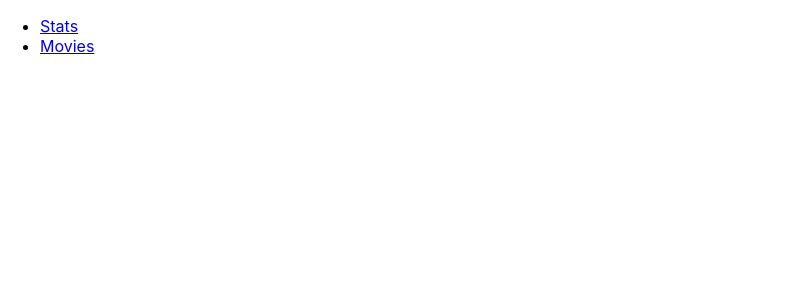
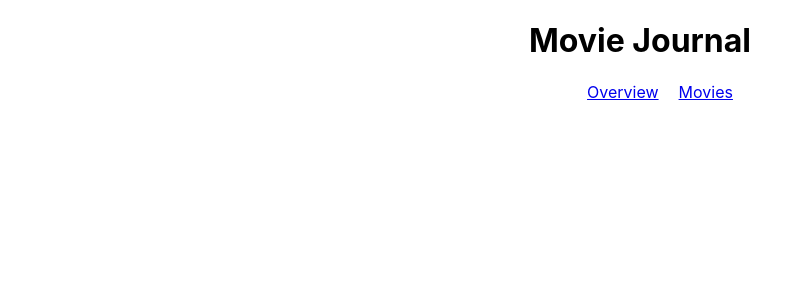
Before and after one commit to tianz/movie-journal, a React (Create React App) app: page / in a window 1280 px wide. Shown: the top 300 px of the page, without its empty margins (0-789 px from the left). Built offline with nearby package versions, Linux system fonts and the light colour scheme; no server answers.

Commit message:
Show posters

```diff
--- a/src/App.js
+++ b/src/App.js
@@ -1,21 +1,21 @@
 import React from 'react';
 import { Route } from 'react-router-dom';
 
-import './App.css';
-import MainHeader from './components/MainHeader';
+import MainHeader from './components/MainHeader/MainHeader';
 import Movies from './pages/Movies';
 import Stats from './pages/Stats/Stats';
+import './App.css';
 
 function App() {
   return (
     <div>
       <MainHeader />
       <main>
-        <Route path='/stats'>
-          <Stats />
-        </Route>
         <Route path='/movies'>
           <Movies />
+        </Route>
+        <Route path='/overview'>
+          <Stats />
         </Route>
       </main>
     </div>
--- a/src/components/MainHeader.js
+++ b/src/components/MainHeader/MainHeader.js
@@ -1,15 +1,18 @@
 import React from 'react';
 import { NavLink } from 'react-router-dom';
+
+import styles from './MainHeader.module.css';
 
 const MainHeader = () => {
   return (
     <header>
+      <h1 className={styles.h1}>Movie Journal</h1>
       <nav>
-        <ul>
-          <li>
-            <NavLink to='/stats'>Stats</NavLink>
+        <ul className={styles.ul}>
+          <li className={styles.li}>
+            <NavLink to='/overview'>Overview</NavLink>
           </li>
-          <li>
+          <li className={styles.li}>
             <NavLink to='/movies'>Movies</NavLink>
           </li>
         </ul>
--- /dev/null
+++ b/src/components/MainHeader/MainHeader.module.css
@@ -0,0 +1,12 @@
+.h1 {
+  text-align: center;
+}
+
+.ul {
+  text-align: center;
+}
+
+.li {
+  display: inline;
+  padding: 0 10px 0 10px;
+}
--- a/src/components/Movie.js
+++ /dev/null
@@ -1,14 +0,0 @@
-import React from 'react';
-
-import classes from './Movie.module.css';
-
-const Movie = (props) => {
-  return (
-    <div className={classes.movie}>
-      <h2>{props.title}</h2>
-      <h3>{props.releaseDate}</h3>
-    </div>
-  );
-};
-
-export default Movie;
--- a/src/components/Movie.module.css
+++ /dev/null
@@ -1,16 +0,0 @@
-.movie {
-  position: relative;
-  border: 1px solid;
-  box-sizing: border-box;
-}
-
-.movie h2 {
-  font-size: 2rem;
-  color: #f7e702;
-}
-
-.movie h3 {
-  color: #eccf77;
-  margin: 0;
-  font-size: 1rem;
-}
--- /dev/null
+++ b/src/components/Movie/Movie.js
@@ -0,0 +1,15 @@
+import React from 'react';
+
+import styles from './Movie.module.css';
+
+const imageHost = 'https://www.themoviedb.org/t/p/w600_and_h900_bestv2';
+
+const Movie = (props) => {
+  return (
+    <div className={styles['movie-container']}>
+      <img src={`${imageHost}${props.posterPath}`} />
+    </div>
+  );
+};
+
+export default Movie;
--- /dev/null
+++ b/src/components/Movie/Movie.module.css
@@ -0,0 +1,11 @@
+.movie-container {
+  overflow: hidden;
+  box-shadow: 0px 2px 8px 0px var(--clr-gray-light);
+  text-align: center;
+  position: relative;
+}
+
+.movie-container img {
+  display: bo;
+  height: 400px;
+}
--- a/src/components/MovieList.js
+++ b/src/components/MovieList.js
@@ -1,17 +1,18 @@
 import React from 'react';
 
-import Movie from './Movie';
+import Movie from './Movie/Movie';
 import classes from './MovieList.module.css';
 
 const MovieList = (props) => {
   return (
-    <div className={classes['movies-list']}>
+    <div className={classes['movies-wrapper']}>
       {props.movies.map((movie) => (
         <Movie
           key={movie.id}
           title={movie.title}
           releaseDate={movie.releaseDate}
-          openingText={movie.openingText} />
+          openingText={movie.openingText}
+          posterPath={movie.posterPath} />
       ))}
     </div>
   );
--- a/src/components/MovieList.module.css
+++ b/src/components/MovieList.module.css
@@ -1,5 +1,5 @@
-.movies-list {
+.movies-wrapper {
   display: grid;
-  grid-template-columns: repeat(auto-fill, minmax(30%, 1fr));
-  grid-gap: 10px;
+  grid-template-columns: repeat(auto-fit, minmax(10rem, 20rem));
+  justify-content: center;
 }
--- a/src/pages/Movies.js
+++ b/src/pages/Movies.js
@@ -12,7 +12,8 @@ const Movies = (props) => {
       return {
         id: movie.id,
         title: movie.original_title,
-        releaseDate: movie.release_date
+        releaseDate: movie.release_date,
+        posterPath: movie.poster_path,
       }
     });
     setMovies(formattedMovies);;
```
